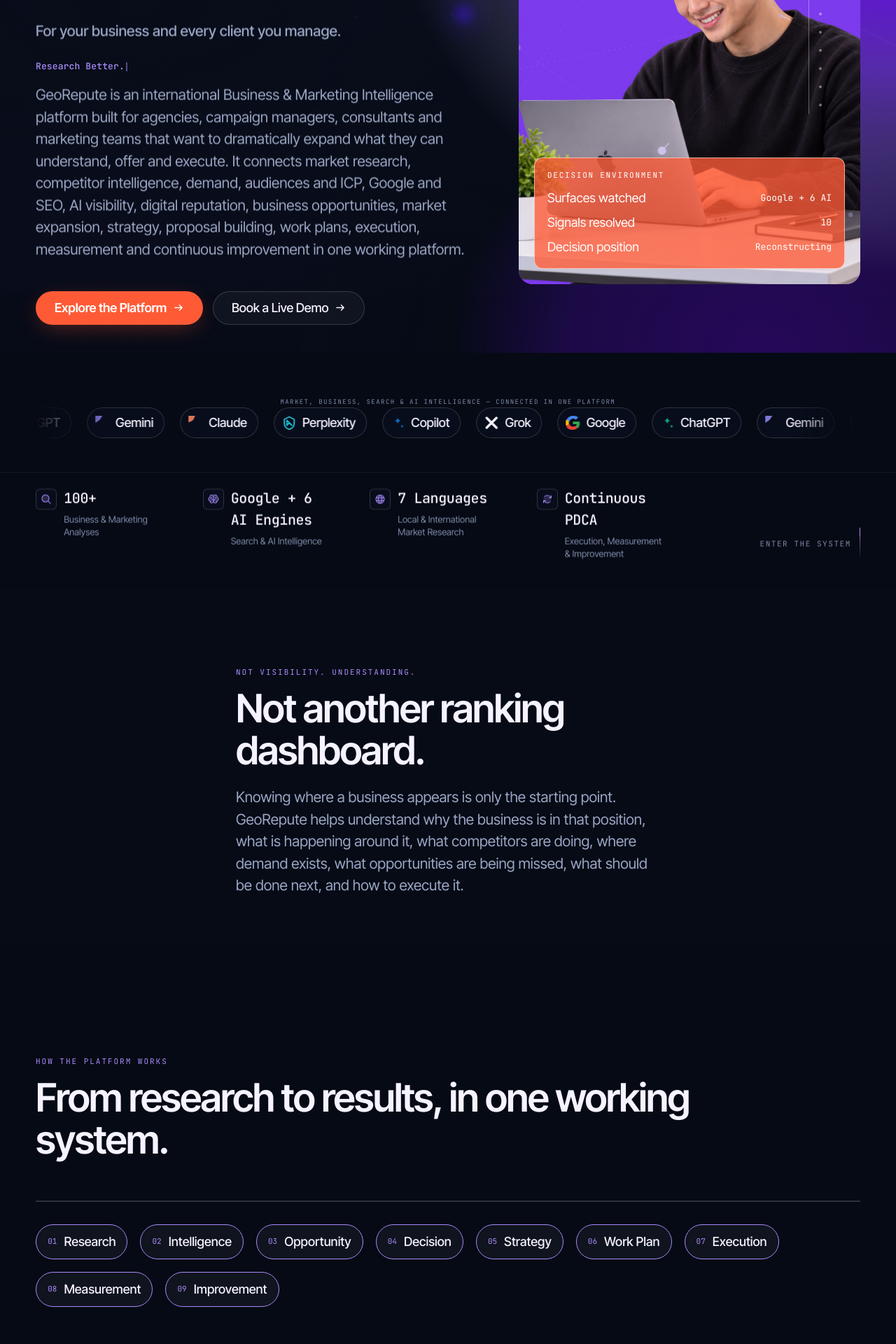
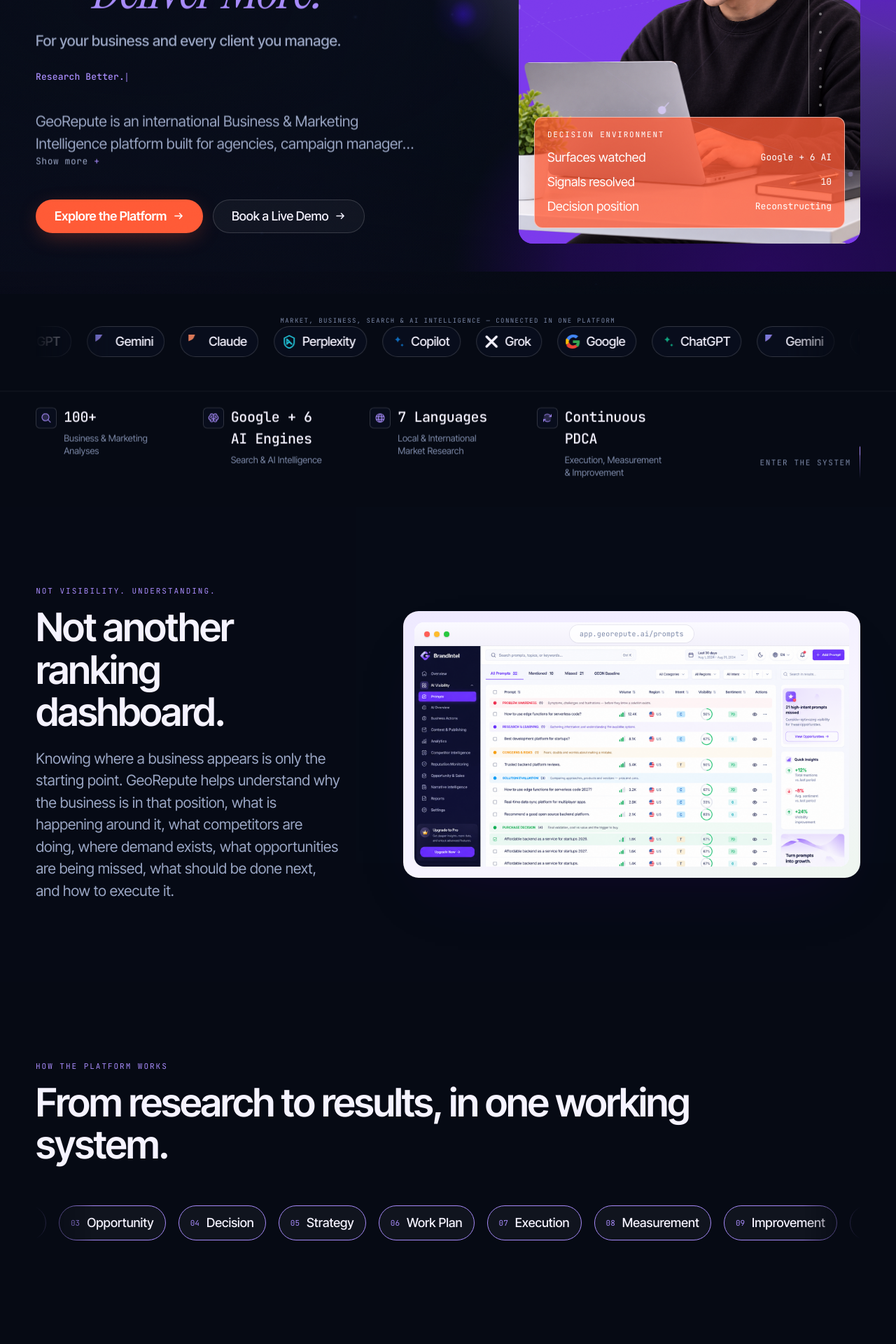
Before and after one commit to rdeniele/client_georepute_landing_page, a Next.js app: page /en in a window 1280 px wide. Shown: the part 380-2300 px from the top of the page at 70% size. Built offline with nearby package versions, Linux system fonts and the light colour scheme.

Commit message:
update page

```diff
--- a/app/sections.css
+++ b/app/sections.css
@@ -532,13 +532,53 @@
   margin: clamp(32px, 5vw, 52px) auto;
 }
 
+.recon__carousel-controls {
+  display: flex;
+  justify-content: flex-end;
+  gap: 8px;
+  margin-top: 28px;
+}
+
+.recon__carousel-controls button {
+  display: inline-grid;
+  place-items: center;
+  width: 44px;
+  height: 44px;
+  border: 1px solid var(--line-strong);
+  border-radius: var(--radius-full);
+  background: var(--surface-glass);
+  color: var(--color-ink);
+  font-size: 1.15rem;
+  cursor: pointer;
+  transition: background-color var(--d-micro) var(--ease-out),
+    border-color var(--d-micro) var(--ease-out),
+    transform var(--d-micro) var(--ease-out);
+}
+
+.recon__carousel-controls button:hover {
+  border-color: var(--color-signal);
+  background: var(--surface-hover);
+  transform: translateY(-2px);
+}
+
+.recon__carousel-controls button:active {
+  transform: scale(0.96);
+}
+
 .recon__cards {
-  display: grid;
-  grid-template-columns: repeat(2, minmax(0, 1fr));
-  gap: 12px;
+  display: flex;
+  gap: clamp(12px, 1.6vw, 20px);
   margin: 28px 0 0;
-  padding: 0;
+  padding: 0 0 14px;
   list-style: none;
+  overflow-x: auto;
+  overscroll-behavior-inline: contain;
+  scroll-snap-type: x mandatory;
+  scrollbar-width: none;
+}
+
+.recon__cards::-webkit-scrollbar {
+  display: none;
 }
 
 .recon__card {
@@ -546,12 +586,14 @@
   display: grid;
   align-content: start;
   gap: 12px;
+  flex: 0 0 clamp(280px, 31vw, 380px);
   min-height: 250px;
   padding: clamp(22px, 3vw, 32px);
   border: 1px solid var(--line-strong);
   border-radius: var(--radius-md);
   background: var(--surface-glass);
   box-shadow: 0 18px 45px -40px rgba(27, 35, 64, 0.6);
+  scroll-snap-align: start;
   opacity: 1;
   transition: border-color var(--d-micro) var(--ease-out),
     background-color var(--d-micro) var(--ease-out),
@@ -614,11 +656,8 @@
     line-height: 1.35;
   }
 
-  .recon__cards {
-    grid-template-columns: 1fr;
-  }
-
   .recon__card {
+    flex-basis: min(82vw, 360px);
     min-height: 0;
   }
 }
@@ -1855,7 +1894,14 @@
 }
 
 .diff__inner {
-  max-width: 68ch;
+  display: grid;
+  grid-template-columns: minmax(0, 0.8fr) minmax(0, 1.2fr);
+  align-items: center;
+  gap: clamp(36px, 7vw, 112px);
+}
+
+.diff__copy {
+  min-width: 0;
 }
 
 .diff__eyebrow {
@@ -1874,6 +1920,23 @@
 .diff__body {
   margin: 0;
   max-width: 62ch;
+}
+
+.diff__preview {
+  width: 100%;
+  max-width: none;
+  margin-top: 0;
+}
+
+@media (max-width: 850px) {
+  .diff__inner {
+    grid-template-columns: 1fr;
+    gap: clamp(32px, 6vw, 56px);
+  }
+
+  .diff__preview {
+    max-width: 720px;
+  }
 }
 
 /* ============================================================================
@@ -1922,12 +1985,34 @@
   background: linear-gradient(90deg, var(--color-signal), var(--color-signal-lit));
 }
 
+.flow__viewport {
+  overflow: hidden;
+  -webkit-mask-image: linear-gradient(90deg, transparent, #000 7%, #000 93%, transparent);
+  mask-image: linear-gradient(90deg, transparent, #000 7%, #000 93%, transparent);
+}
+
+.flow__track {
+  display: flex;
+  width: max-content;
+  animation: flow-marquee 34s linear infinite;
+}
+
+.flow__track:hover {
+  animation-play-state: paused;
+}
+
+@keyframes flow-marquee {
+  to {
+    transform: translateX(-50%);
+  }
+}
+
 .flow__row {
   list-style: none;
   margin: 0;
-  padding: 0;
-  display: flex;
-  flex-wrap: wrap;
+  padding: 0 clamp(10px, 1.6vw, 18px) 0 0;
+  display: flex;
+  flex-wrap: nowrap;
   gap: clamp(10px, 1.6vw, 18px);
 }
 
@@ -1939,18 +2024,7 @@
   border: 1px solid var(--line-strong);
   border-radius: var(--radius-full);
   background: var(--surface-glass);
-  opacity: 0.4;
-  transform: translateY(10px);
-  transition:
-    opacity 420ms var(--ease-out),
-    transform 420ms var(--ease-out),
-    border-color var(--d-state) var(--ease-out),
-    background-color var(--d-state) var(--ease-out);
-}
-
-.flow__step[data-active="true"] {
   opacity: 1;
-  transform: translateY(0);
   border-color: var(--color-signal-lit);
   background: var(--surface-hover);
 }
@@ -1969,8 +2043,18 @@
 }
 
 @media (max-width: 640px) {
+  .flow__track {
+    animation-duration: 28s;
+  }
+
   .flow__step-label {
-    white-space: normal;
+    white-space: nowrap;
+  }
+}
+
+@media (prefers-reduced-motion: reduce) {
+  .flow__track {
+    animation: none;
   }
 }
 
--- a/app/ui.css
+++ b/app/ui.css
@@ -1291,6 +1291,18 @@
   max-width: 52ch;
 }
 
+.hero__support-preview {
+  display: -webkit-box;
+  margin: 0;
+  overflow: hidden;
+  -webkit-box-orient: vertical;
+  -webkit-line-clamp: 2;
+}
+
+.hero__support-more:has(details[open]) .hero__support-preview {
+  display: none;
+}
+
 .hero__support-more summary {
   width: fit-content;
   color: var(--color-ink-dim);
--- a/components/sections/ActionPlan.tsx
+++ b/components/sections/ActionPlan.tsx
@@ -1,7 +1,6 @@
 import { actionPlan as base } from "@/lib/content";
 import { SectionHeader } from "@/components/ui/SectionHeader";
 import { Band } from "@/components/ui/Band";
-import { ProductShot } from "@/components/ui/ProductShot";
 import { getLocaleCopy } from "@/lib/i18n";
 
 /**
@@ -56,14 +55,6 @@
           ))}
         </ol>
 
-        <ProductShot
-          src="/screenshots/UI6.png"
-          alt="GeoRepute's Share of Voice screen: ranked mention share across every platform, with key takeaways and recommended opportunities to act on."
-          url="app.georepute.ai/share-of-voice"
-          ratio="1672 / 941"
-          size="wide"
-          className="plan__shot"
-        />
       </div>
     </section>
   );
--- a/components/sections/DecisionGraphSection.tsx
+++ b/components/sections/DecisionGraphSection.tsx
@@ -26,7 +26,9 @@
 
 export function DecisionGraphSection({ locale = "en" }: { locale?: string }) {
   const c = getLocaleCopy(locale).decisionGraph;
-  const [focus, setFocus] = useState<string | null>(null);
+  const [hovered, setHovered] = useState<string | null>(null);
+  const [selected, setSelected] = useState<string | null>(null);
+  const focus = hovered ?? selected;
 
   const related = useMemo(() => {
     if (!focus) return null;
@@ -71,7 +73,7 @@
             <div
               className="dgraph__canvas"
               data-focused={focus ? "true" : "false"}
-              onPointerLeave={() => setFocus(null)}
+              onPointerLeave={() => setHovered(null)}
             >
               <svg
                 className="dgraph__edges"
@@ -119,11 +121,13 @@
                         className={`dgraph__node ${dim ? "is-dim" : ""} ${
                           focus === n.id ? "is-focus" : ""
                         }`}
-                        onPointerEnter={() => setFocus(n.id)}
-                        onFocus={() => setFocus(n.id)}
-                        onClick={() =>
-                          setFocus((f) => (f === n.id ? null : n.id))
-                        }
+                         onPointerEnter={() => setHovered(n.id)}
+                         onFocus={() => setHovered(n.id)}
+                         onClick={() =>
+                           setSelected((current) =>
+                             current === n.id ? null : n.id,
+                           )
+                         }
                         aria-pressed={focus === n.id}
                         aria-describedby="dgraph-panel"
                         data-cursor="live"
--- a/components/sections/DecisionReconstruction.tsx
+++ b/components/sections/DecisionReconstruction.tsx
@@ -1,5 +1,7 @@
+"use client";
+
+import { useRef } from "react";
 import { reconstruction as base } from "@/lib/content";
-import { ProductShot } from "@/components/ui/ProductShot";
 import { getLocaleCopy } from "@/lib/i18n";
 
 /**
@@ -11,6 +13,15 @@
 
 export function DecisionReconstruction({ locale = "en" }: { locale?: string }) {
   const c = getLocaleCopy(locale).reconstruction;
+  const cardsRef = useRef<HTMLOListElement>(null);
+
+  const scrollCards = (direction: number) => {
+    cardsRef.current?.scrollBy({
+      left: direction * Math.max(280, cardsRef.current.clientWidth * 0.72),
+      behavior: "smooth",
+    });
+  };
+
   return (
     <section
       id="reconstruct"
@@ -31,15 +42,16 @@
           </div>
         </div>
 
-        <ProductShot
-          src="/screenshots/UI3.png"
-          alt="GeoRepute's full prompt list: every commercial question mapped from problem awareness through purchase decision, with visibility and sentiment scored per prompt."
-          url="app.georepute.ai/prompts"
-          ratio="1672 / 941"
-          className="recon__preview"
-        />
+        <div className="recon__carousel-controls" aria-label="Carousel controls">
+          <button type="button" onClick={() => scrollCards(-1)} aria-label="Previous stage">
+            <span aria-hidden="true">←</span>
+          </button>
+          <button type="button" onClick={() => scrollCards(1)} aria-label="Next stage">
+            <span aria-hidden="true">→</span>
+          </button>
+        </div>
 
-        <ol className="recon__cards">
+        <ol ref={cardsRef} className="recon__cards" aria-label="Decision reconstruction stages">
           {base.stages.map((s, i) => (
             <li
               key={s.key}
--- a/components/sections/Differentiation.tsx
+++ b/components/sections/Differentiation.tsx
@@ -1,4 +1,5 @@
 import { getLocaleCopy } from "@/lib/i18n";
+import { ProductShot } from "@/components/ui/ProductShot";
 
 /**
  * Key differentiation statement, directly after the hero.
@@ -13,15 +14,24 @@
   return (
     <section id="differentiation" className="section diff" data-section>
       <div className="shell diff__inner">
-        <p className="t-eyebrow diff__eyebrow" data-reveal>
+        <div className="diff__copy">
+          <p className="t-eyebrow diff__eyebrow">
             {c.eyebrow}
           </p>
-        <h2 className="diff__title" data-reveal data-reveal-delay="60">
+          <h2 className="diff__title">
             {c.title}
           </h2>
-        <p className="t-lead diff__body" data-reveal data-reveal-delay="120">
+          <p className="t-lead diff__body">
             {c.body}
           </p>
+        </div>
+        <ProductShot
+          src="/screenshots/UI3.png"
+          alt="GeoRepute's full prompt list mapping commercial questions through the purchase decision."
+          url="app.georepute.ai/prompts"
+          ratio="1672 / 941"
+          className="diff__preview"
+        />
       </div>
     </section>
   );
--- a/components/sections/ExecutiveIntelligence.tsx
+++ b/components/sections/ExecutiveIntelligence.tsx
@@ -4,7 +4,6 @@
 import { executive as base } from "@/lib/content";
 import { SectionHeader } from "@/components/ui/SectionHeader";
 import { Band } from "@/components/ui/Band";
-import { ProductShot } from "@/components/ui/ProductShot";
 import { getLocaleCopy } from "@/lib/i18n";
 
 /**
@@ -169,14 +168,6 @@
           </div>
         </div>
 
-        <ProductShot
-          src="/screenshots/UI1.png"
-          alt="GeoRepute's Brand Intelligence Dashboard: overall score, AI visibility, decision presence, narrative ownership, and the six-measure score breakdown behind the position."
-          url="app.georepute.ai/mission-control"
-          ratio="3 / 2"
-          size="wide"
-          className="exec__shot"
-        />
       </div>
     </section>
   );
--- a/components/sections/Hero.tsx
+++ b/components/sections/Hero.tsx
@@ -91,12 +91,16 @@
               <Typewriter phrases={copy.typewriterPhrases} />
             </p>
 
-            <p
-              className="t-lead hero__support"
+            <div
+              className="hero__support-more"
               style={{ "--i": 6 } as React.CSSProperties}
             >
-              {copy.supporting}
-            </p>
+              <p className="t-lead hero__support-preview">{copy.supporting}</p>
+              <details>
+                <summary>Show more</summary>
+                <p className="t-lead hero__support">{copy.supporting}</p>
+              </details>
+            </div>
 
             <div
               className="hero__actions"
--- a/components/sections/IntelligenceEngines.tsx
+++ b/components/sections/IntelligenceEngines.tsx
@@ -4,7 +4,6 @@
 import { engines as base } from "@/lib/content";
 import { SectionHeader } from "@/components/ui/SectionHeader";
 import { Band } from "@/components/ui/Band";
-import { ProductShot } from "@/components/ui/ProductShot";
 import { getLocaleCopy } from "@/lib/i18n";
 
 /**
@@ -32,11 +31,13 @@
 
 export function IntelligenceEngines({ locale = "en" }: { locale?: string }) {
   const c = getLocaleCopy(locale).engines;
-  const [focus, setFocus] = useState<string | null>(null);
+  const [hovered, setHovered] = useState<string | null>(null);
+  const [selected, setSelected] = useState<string | null>(null);
   const [assembled, setAssembled] = useState(false);
   const [active2, setActive2] = useState(false);
   const rootRef = useRef<HTMLDivElement>(null);
   const canvasRef = useRef<HTMLDivElement>(null);
+  const focus = hovered ?? selected;
 
   const edges = useMemo(
     () =>
@@ -148,7 +149,7 @@
           data-focused={focus ? "true" : "false"}
           data-assembled={assembled ? "true" : "false"}
           data-active={active2 ? "true" : "false"}
-          onPointerLeave={() => setFocus(null)}
+           onPointerLeave={() => setHovered(null)}
         >
           <div className="engines__atmosphere" aria-hidden="true">
             <span />
@@ -228,9 +229,13 @@
                       className={`engines__node ${dim ? "is-dim" : ""} ${
                         focus === e.id ? "is-focus" : ""
                       } ${isHub ? "is-hub" : ""}`}
-                      onPointerEnter={() => setFocus(e.id)}
-                      onFocus={() => setFocus(e.id)}
-                      onClick={() => setFocus((f) => (f === e.id ? null : e.id))}
+                       onPointerEnter={() => setHovered(e.id)}
+                       onFocus={() => setHovered(e.id)}
+                       onClick={() =>
+                         setSelected((current) =>
+                           current === e.id ? null : e.id,
+                         )
+                       }
                       aria-pressed={focus === e.id}
                       aria-describedby="engines-readout"
                       data-cursor="live"
@@ -270,14 +275,6 @@
           </div>
         </div>
 
-        <ProductShot
-          src="/screenshots/UI5.png"
-          alt="GeoRepute's Platform Comparison screen: mentioned vs. missed opportunities per AI engine, and brand visibility ranked against every competitor."
-          url="app.georepute.ai/competitors"
-          ratio="1672 / 941"
-          size="wide"
-          className="engines__shot"
-        />
       </div>
     </section>
   );
--- a/components/sections/PlatformFlowSection.tsx
+++ b/components/sections/PlatformFlowSection.tsx
@@ -1,78 +1,20 @@
-"use client";
-
-import { useEffect, useRef } from "react";
-import gsap from "gsap";
-import { ScrollTrigger } from "gsap/ScrollTrigger";
 import { platformFlow as base } from "@/lib/content";
 import { getLocaleCopy } from "@/lib/i18n";
-
-gsap.registerPlugin(ScrollTrigger);
 
 /**
  * The platform flow: Research → Intelligence → Opportunity → Decision →
  * Strategy → Work Plan → Execution → Measurement → Improvement.
  *
- * No pinning, no scroll-jacking — the section scrolls at the visitor's own
- * pace. Each chip gets its own ScrollTrigger and lights up (plus a short
- * rise) the moment it individually crosses into view, in order, left to
- * right / top to bottom — a per-element reveal rather than one fragile
- * scrubbed range, so it stays correct regardless of how the row wraps at
- * a given viewport width. A single scrubbed trigger on the row as a whole
- * drives the connecting rail fill underneath, purely decorative.
+ * The steps move as a quiet, continuous marquee. The set is duplicated so
+ * the loop has no visible seam, while CSS handles the motion without a
+ * per-frame JavaScript loop.
  */
 export function PlatformFlowSection({ locale = "en" }: { locale?: string }) {
   const c = getLocaleCopy(locale).platformFlow;
-  const rootRef = useRef<HTMLDivElement>(null);
-  const rowRef = useRef<HTMLOListElement>(null);
-  const fillRef = useRef<HTMLSpanElement>(null);
-
-  useEffect(() => {
-    const root = rootRef.current;
-    const row = rowRef.current;
-    const fill = fillRef.current;
-    if (!root || !row || !fill) return;
-
-    const steps = Array.from(row.querySelectorAll<HTMLElement>("[data-flow-step]"));
-    if (!steps.length) return;
-
-    if (window.matchMedia("(prefers-reduced-motion: reduce)").matches) {
-      steps.forEach((s) => s.setAttribute("data-active", "true"));
-      fill.style.transform = "scaleX(1)";
-      return;
-    }
-
-    gsap.set(fill, { scaleX: 0, transformOrigin: "left center" });
-
-    const stepTriggers = steps.map((step, i) =>
-      ScrollTrigger.create({
-        trigger: step,
-        start: "top 88%",
-        once: true,
-        onEnter: () => {
-          window.setTimeout(() => step.setAttribute("data-active", "true"), i * 60);
-        },
-      }),
-    );
-
-    const railTrigger = ScrollTrigger.create({
-      trigger: row,
-      start: "top 85%",
-      end: "bottom 65%",
-      scrub: 0.4,
-      onUpdate: (self) => {
-        fill.style.transform = `scaleX(${self.progress})`;
-      },
-    });
-
-    return () => {
-      stepTriggers.forEach((t) => t.kill());
-      railTrigger.kill();
-    };
-  }, []);
 
   return (
     <section id="platform-flow" className="section flow" data-section>
-      <div className="shell flow__inner" ref={rootRef}>
+      <div className="shell flow__inner">
         <p className="t-eyebrow flow__eyebrow" data-reveal>
           {c.label}
         </p>
@@ -80,23 +22,20 @@
           {c.headline}
         </h2>
 
-        <div className="flow__rail" aria-hidden="true">
-          <span className="flow__rail-fill" ref={fillRef} />
+        <div className="flow__viewport" aria-label="Platform workflow">
+          <div className="flow__track">
+            {[false, true].map((duplicate) => (
+              <ol className="flow__row" key={String(duplicate)} aria-hidden={duplicate}>
+                {base.steps.map((_, i) => (
+                  <li key={`${duplicate}-${c.steps[i]}`} className="flow__step">
+                    <span className="flow__step-index">{String(i + 1).padStart(2, "0")}</span>
+                    <span className="flow__step-label">{c.steps[i]}</span>
+                  </li>
+                ))}
+              </ol>
+            ))}
+          </div>
         </div>
-
-        <ol className="flow__row" ref={rowRef}>
-          {base.steps.map((_, i) => (
-            <li
-              key={c.steps[i]}
-              className="flow__step"
-              data-flow-step
-              data-active="false"
-            >
-              <span className="flow__step-index">{String(i + 1).padStart(2, "0")}</span>
-              <span className="flow__step-label">{c.steps[i]}</span>
-            </li>
-          ))}
-        </ol>
       </div>
     </section>
   );
--- a/lib/photos.ts
+++ b/lib/photos.ts
@@ -41,7 +41,7 @@
 export const photos = {
   hero: {
     id: "hero",
-    src: "/screenshots/shot4.png",
+    src: "/screenshots/shot5.png",
     alt: "A real GeoRepute customer environment: the business whose decision environment the network is mapping.",
     ratio: "4 / 5",
     priority: 1,
```
Also changed, not shown: public/screenshots/shot5.png (added). Lines whose indentation alone changed are shown as unchanged.
